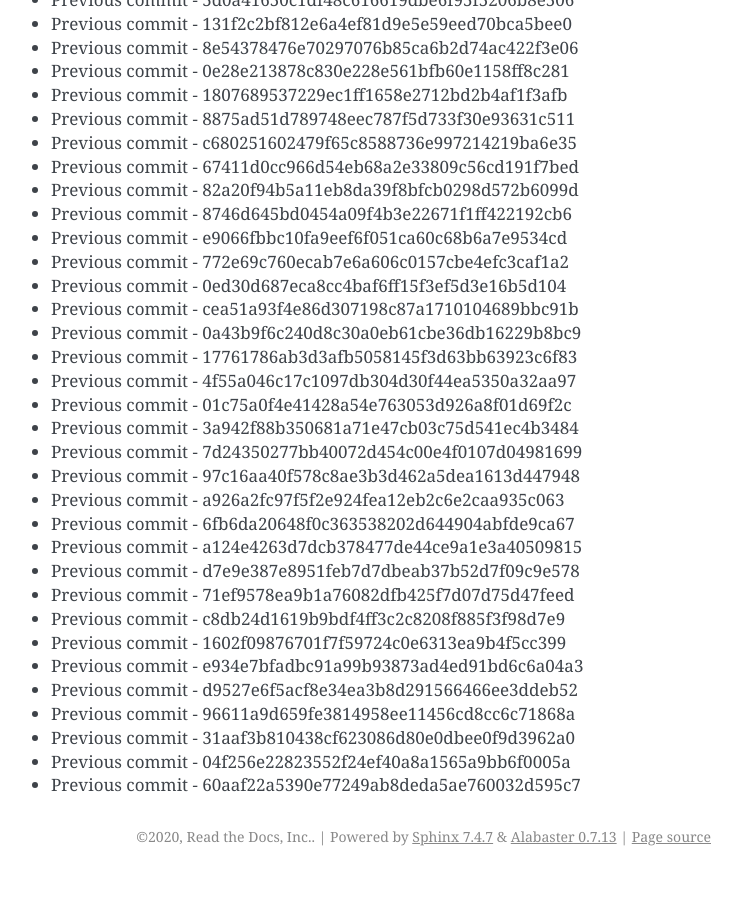
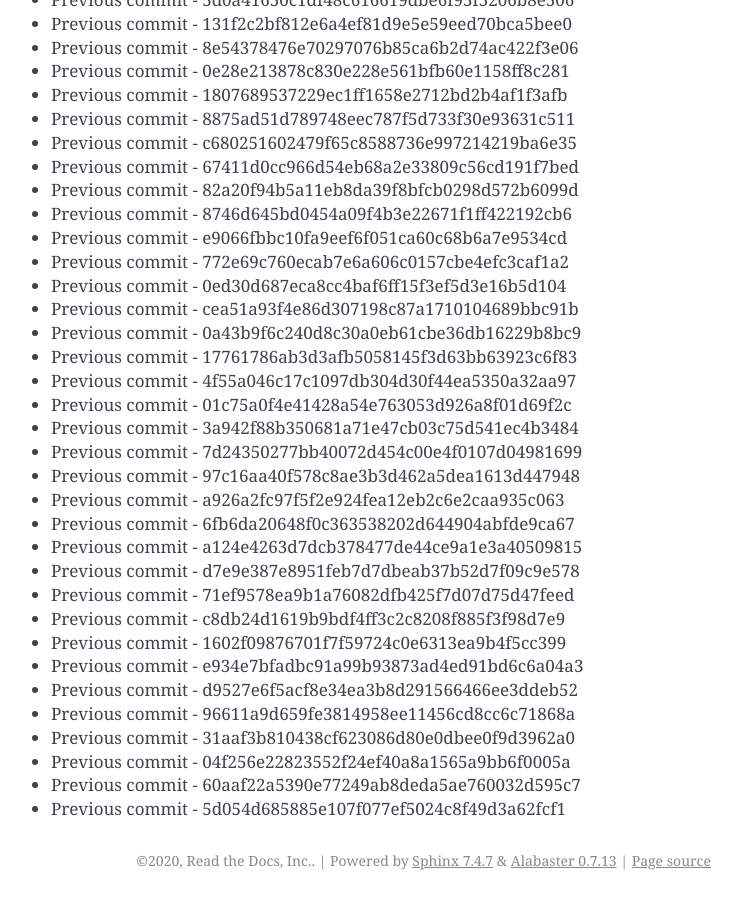
Before and after one commit to readthedocs/rtd-git-stresstest, a Sphinx documentation site: the page built from docs/updates.rst, in a window 1280 px wide and 900 px high, scrolled down 65145 px. Shown: the whole window, without its empty margins (399-1141 px from the left). Built offline with Sphinx 7.4.7, drawn with Linux system fonts in a browser that asks for light colours; before the commit the page ends 66021 px from its top, so only the background shows below that.

Commit message:
Generating commit from previous: 5d054d685885e107f077ef5024c8f49d3a62fcf1

```diff
--- a/docs/updates.rst
+++ b/docs/updates.rst
@@ -2769,3 +2769,4 @@ It can be tested for any performance characteristics.
 * Previous commit - 31aaf3b810438cf623086d80e0dbee0f9d3962a0
 * Previous commit - 04f256e22823552f24ef40a8a1565a9bb6f0005a
 * Previous commit - 60aaf22a5390e77249ab8deda5ae760032d595c7
+* Previous commit - 5d054d685885e107f077ef5024c8f49d3a62fcf1
```
